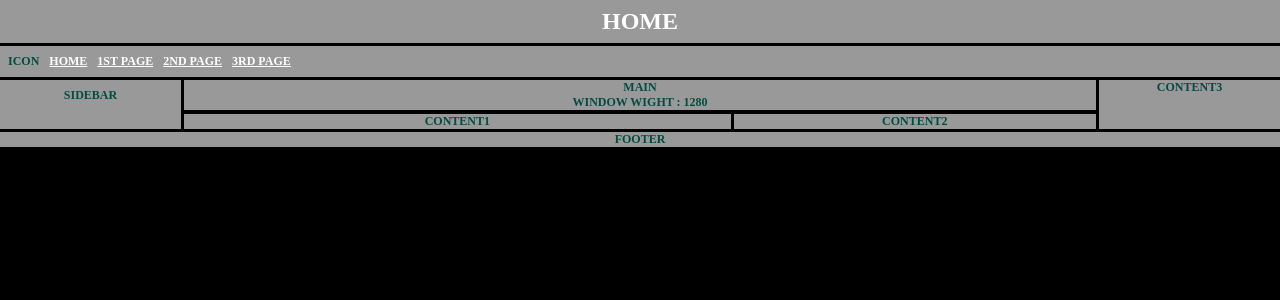
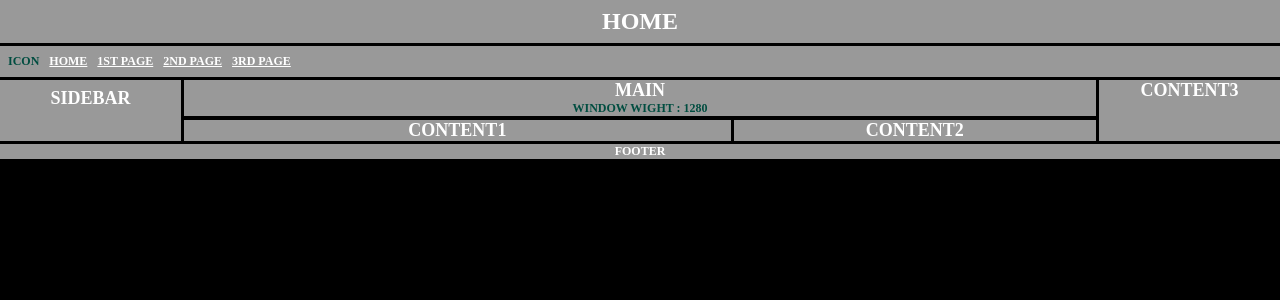
Before and after one commit to Weerawut1996/react-routerV6, a React (Vite) app: page / in a window 1280 px wide. Shown: the top 300 px of the page. Built offline with nearby package versions, Linux system fonts and the light colour scheme.

Commit message:
load page update icon

```diff
--- a/src/assets/Page/FirstPage.jsx
+++ b/src/assets/Page/FirstPage.jsx
@@ -1,8 +1,10 @@
 import { Link, Outlet } from 'react-router-dom';
 import NavberTab from '../Component/NavberTab';
+import iconpic from '../pubilc_ico';
 
 function FirstPage() {
    document.title = 'First Page';
+   document.getElementById('page-ico').setAttribute('href',iconpic[1]);
    const navbarSupNav = <nav className='supnav-block'>
       <Link to={'/1stPage/ChildPage1'}>sup nav 1st</Link>
       <Link to={'/1stPage/ChildPage2'}>sup nav 2nd</Link>
@@ -15,12 +17,11 @@ function FirstPage() {
             <h1>First Page</h1>
          </header>
          <NavberTab />
-         <section><p>Main</p><Outlet/></section>
-         <div className="sidebar"><p>Sidebar</p>{navbarSupNav}</div>
-         <div className="content1"><p>Content1</p></div>
-         <div className="content2">Content2</div>
-         <div className="content3">Content3</div>
-         <footer>Footer</footer>
+         <div className="sidebar"><h2 className="text-fff">Sidebar</h2>{navbarSupNav}</div>
+         <section><h2 className="text-fff">Main</h2><Outlet/></section>
+         <div className="content1"><h2 className="text-fff">Content1</h2></div>
+         <div className="content2"><h2 className='text-fff'>Content2</h2></div>
+         <div className="content3"><h2 className='text-fff'>Content3</h2></div>
       </>
    )
 }
--- a/src/assets/Page/HomePage.jsx
+++ b/src/assets/Page/HomePage.jsx
@@ -1,8 +1,10 @@
 import { useEffect, useState } from 'react';
 import NavberTab from '../Component/NavberTab';
+import iconpic from '../pubilc_ico';
 
 function HomePage() {
    document.title = 'Home';
+   document.getElementById('page-ico').setAttribute('href',iconpic[0]);
    const [dimensions, setDimensions] = useState(window.innerWidth)
    useEffect(() => {
       function handleResize() { setDimensions(window.innerWidth) }
@@ -15,14 +17,14 @@ function HomePage() {
          </header>
          <NavberTab />
          <section>
-            <p>Main</p>
+            <h2 className='text-fff'>Main</h2>
             <p>window wight : {dimensions}</p>
          </section>
-         <div className="sidebar">Sidebar</div>
-         <div className="content1">Content1</div>
-         <div className="content2">Content2</div>
-         <div className="content3">Content3</div>
-         <footer>Footer</footer>
+         <div className="sidebar"><h2 className='text-fff'>Sidebar</h2></div>
+         <div className="content1"><h2 className='text-fff'>Content1</h2></div>
+         <div className="content2"><h2 className='text-fff'>Content2</h2></div>
+         <div className="content3"><h2 className='text-fff'>Content3</h2></div>
+         <footer><p className='text-fff'>Footer</p></footer>
       </>
    )
 }
--- a/src/assets/Page/SecondPage.jsx
+++ b/src/assets/Page/SecondPage.jsx
@@ -1,20 +1,28 @@
-import { Link, Outlet } from 'react-router-dom';
+import {  Link, Outlet } from 'react-router-dom';
 import NavberTab from '../Component/NavberTab';
+import iconpic from '../pubilc_ico';
+
 
 function SecondPage() {
    document.title = 'Second Page';
+   document.getElementById('page-ico').setAttribute('href',iconpic[2]);
+   const navbarSupNav = <nav className='supnav-block'>
+      <Link to={'/2ndPage/ChildPage1'}>page 2 supnav 1</Link>
+      <Link to={'/2ndPage/ChildPage2'}>page 2 supnav 2</Link>
+      <Link to={'/2ndPage/ChildPage3'}>page 2 supnav 3</Link>
+      <Link to={'/2ndPage/ChildPage4'}>page 2 supnav 4</Link>
+   </nav>
    return (
      <>
        <header>
             <h1>Second page</h1>
          </header>
          <NavberTab />
-         <section><p>Main</p></section>
-         <div className="sidebar">Sidebar</div>
-         <div className="content1"><p>Content1</p><Outlet/></div>
-         <div className="content2">Content2</div>
-         <div className="content3">Content3</div>
-         <footer>Footer</footer>
+         <div className="sidebar"><h2 className="text-fff">Sidebar</h2>{navbarSupNav}</div>
+         <section><h2 className="text-fff">Main</h2></section>
+         <div className="content1"><h2 className="text-fff">Content1</h2><Outlet/></div>
+         <div className="content2"><h2 className='text-fff'>Content2</h2></div>
+         <div className="content3"><h2 className='text-fff'>Content3</h2></div>
      </>
    )
  }
--- a/src/assets/Page/ThirdPage.jsx
+++ b/src/assets/Page/ThirdPage.jsx
@@ -1,20 +1,21 @@
-import { Link, Outlet } from 'react-router-dom';
+import { Outlet } from 'react-router-dom';
 import NavberTab from '../Component/NavberTab';
+import iconpic from '../pubilc_ico';
 
 function ThirdPage() {
    document.title = 'Third Page';
+   document.getElementById('page-ico').setAttribute('href',iconpic[3]);
    return (
      <>
        <header>
             <h1>Third Page</h1>
          </header>
          <NavberTab />
-         <section><p>Main</p></section>
-         <div className="sidebar">Sidebar</div>
-         <div className="content1"><p>Content1</p><Outlet/></div>
-         <div className="content2">Content2</div>
-         <div className="content3">Content3</div>
-         <footer>Footer</footer>
+         <div className="sidebar"><h2 className="text-fff">Sidebar</h2></div>
+         <section><h2 className="text-fff">Main</h2><Outlet/></section>
+         <div className="content1"><h2 className="text-fff">Content1</h2></div>
+         <div className="content2"><h2 className='text-fff'>Content2</h2></div>
+         <div className="content3"><h2 className='text-fff'>Content3</h2></div>
      </>
    )
  }
```
